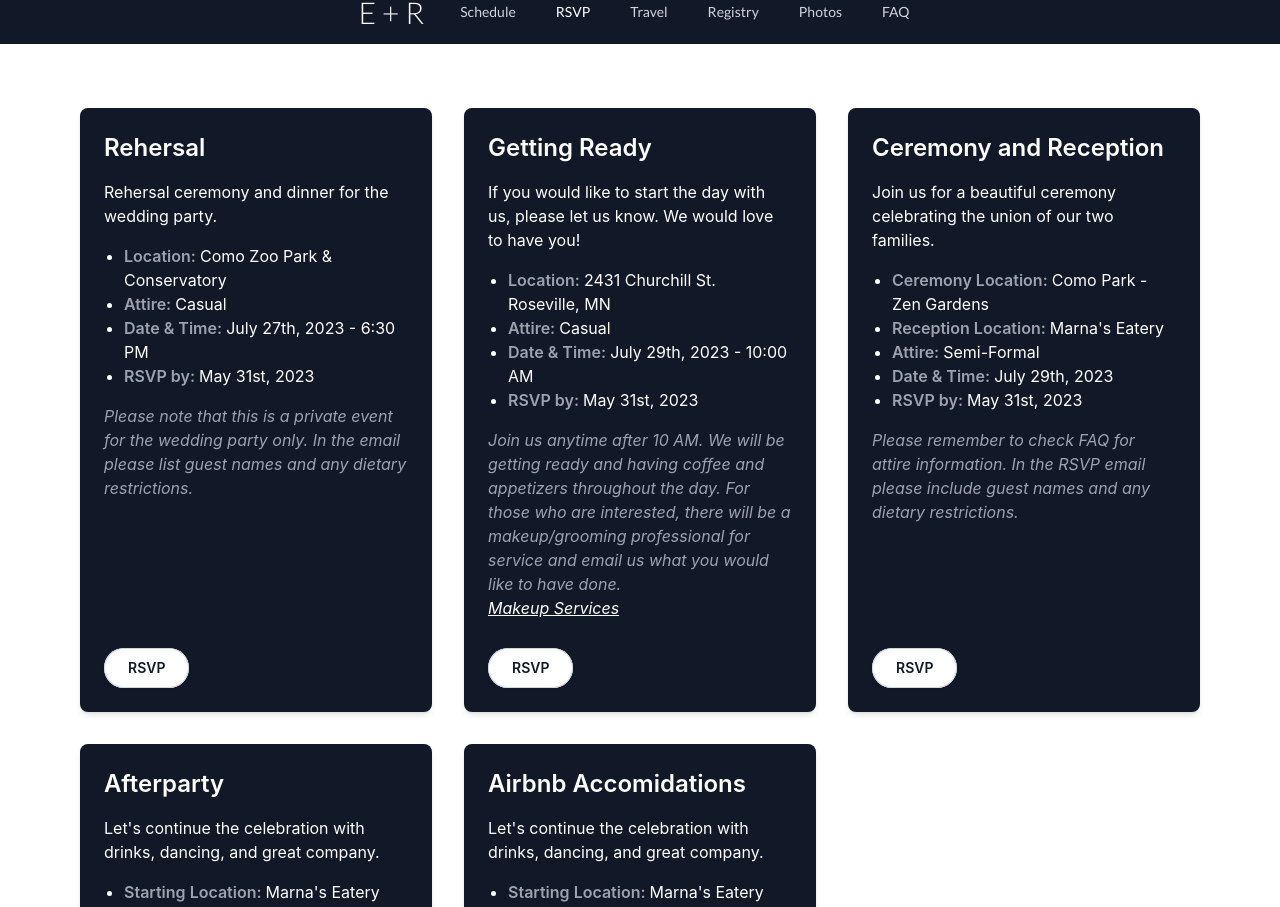
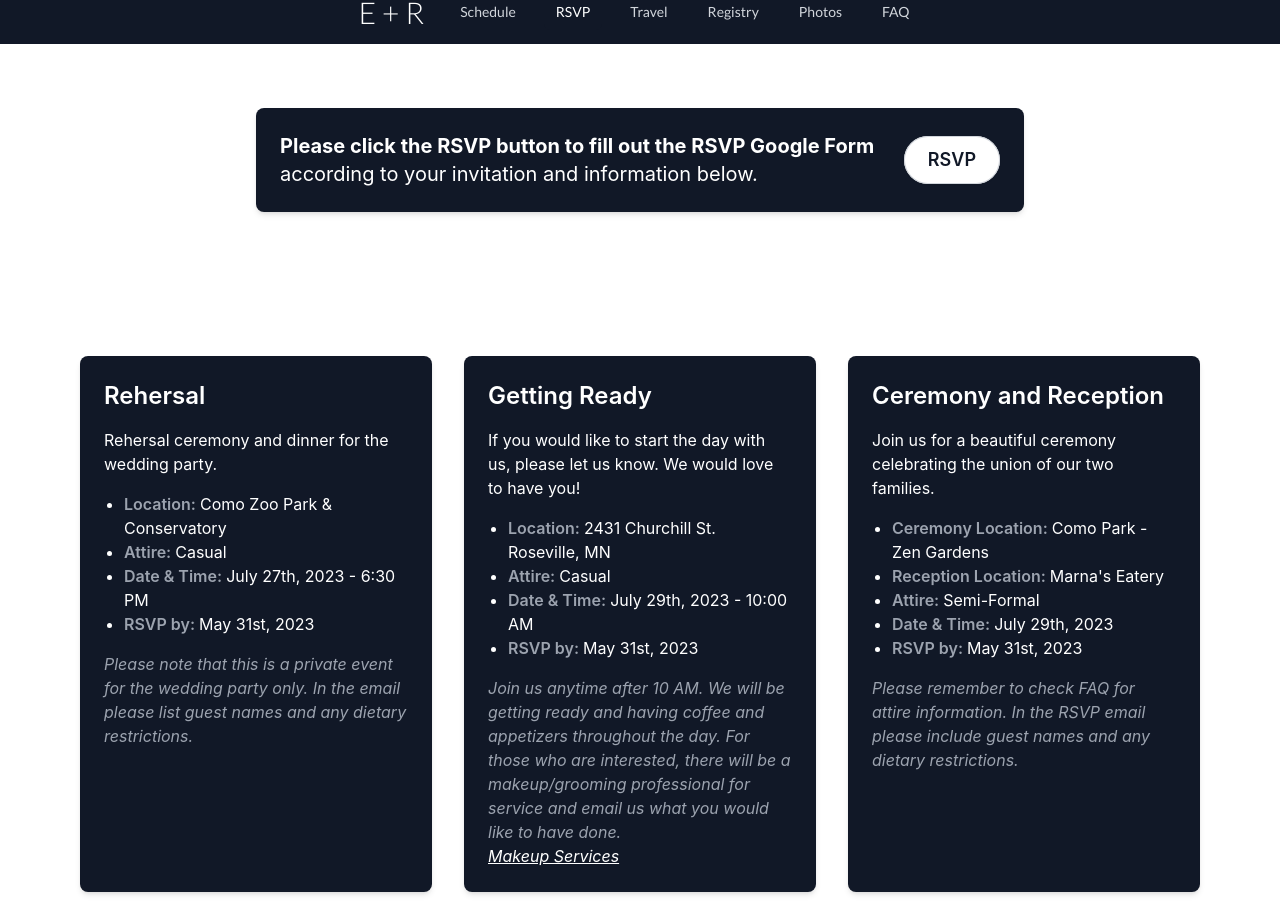
Before and after one commit to ethanj1221/wedding-website, a React (Create React App) app: page /rsvp in a window 1280 px wide. Shown: the part 20-927 px from the top of the page. Built offline with nearby package versions, Linux system fonts and the light colour scheme.

Commit message:
rsvp updated

```diff
--- a/src/pages/Rsvp.jsx
+++ b/src/pages/Rsvp.jsx
@@ -50,10 +50,7 @@ const Rsvp = () => {
         "Let's continue the celebration with drinks, dancing, and great company.",
       details: [
         { title: "Starting Location", description: "Marna's Eatery" },
-        {
-          title: "Airbnb Location",
-          description: "2209 Aldrich Ave S, Minneapolis, MN 55405",
-        },
+
         { title: "Attire", description: "Casual" },
         { title: "Date & Time", description: "July 29th, 2023 - 10:00 PM" },
         { title: "RSVP by", description: "May 31st, 2023" },
@@ -65,13 +62,12 @@ const Rsvp = () => {
       description:
         "Let's continue the celebration with drinks, dancing, and great company.",
       details: [
-        { title: "Starting Location", description: "Marna's Eatery" },
         {
           title: "Airbnb Location",
           description: "2209 Aldrich Ave S, Minneapolis, MN 55405",
         },
-        { title: "Attire", description: "Casual" },
-        { title: "Date & Time", description: "July 29th, 2023 - 10:00 PM" },
+        { title: "Check In", description: "July 29th, 2023 - 3:00 PM" },
+        { title: "Check Out", description: "July 30th, 2023 - 11:00 AM" },
         { title: "RSVP by", description: "May 31st, 2023" },
       ],
       note: "Please check schedule for timeline. We will be providing an Airbnb for those who would like to stay the night and get ready. For those who have RSVPed for the Airbnb, rooms are first come first serve. Checkin is at 3 PM and checkout is at 11 AM.",
@@ -81,6 +77,26 @@ const Rsvp = () => {
     <div>
       <Navbar />
       <div className="px-4 sm:px-5 lg:px-20 mx-auto  py-16 mt-10 sm:mt-16">
+        <div className="flex justify-center mb-20 sm:mb-36">
+          <div className="bg-gray-900 text-white rounded-lg shadow-md p-6 relative flex flex-col sm:flex-row justify-center items-center space-y-5 sm:space-y-0 max-w-screen-md ">
+            <p className="text-lg sm:text-xl">
+              <strong>
+                {" "}
+                Please click the RSVP button to fill out the RSVP Google Form
+              </strong>{" "}
+              according to your invitation and information below.
+            </p>
+            <a
+              target="_blank"
+              rel="noreferrer"
+              className="  rounded-full bg-white py-2.5 px-6 text-lg font-semibold text-gray-900 shadow-sm ring-1 ring-inset ring-gray-300 hover:bg-gray-50"
+              href="https://docs.google.com/forms/d/e/1FAIpQLSd2hh7PQ8aqqFlVFke30zFod7xwdYYsvJJwkc-y-z6IJvgDdQ/viewform?usp=sf_link"
+            >
+              RSVP
+            </a>
+          </div>
+        </div>
+
         <div className="grid grid-cols-1 md:grid-cols-2 lg:grid-cols-3 gap-8">
           {sections.map((section) => (
             <div className="bg-gray-900 text-white rounded-lg shadow-md p-6 relative flex flex-col justify-between ">
@@ -114,30 +130,6 @@ const Rsvp = () => {
                   Makeup Services
                 </a>
               )}
-              <a
-                target="_blank"
-                rel="noreferrer"
-                className="mt-7 w-min rounded-full bg-white py-2.5 px-6 text-sm font-semibold text-gray-900 shadow-sm ring-1 ring-inset ring-gray-300 hover:bg-gray-50"
-                href={`mailto:bernhagen.jung@gmail.com?subject=RSVP%20-%20${
-                  section.title
-                }&body=Guests:%0D%0A-%0D%0A${
-                  section.title === "Getting Ready"
-                    ? "Makeup/Grooming%20Services%20Required:%0D%0A-"
-                    : ""
-                }${
-                  section.title === "Getting Ready" ||
-                  section.title === "Ceremony and Reception" ||
-                  section.title === "Rehersal"
-                    ? "%0D%0A%0D%0ADietary%20Restrictions:%0D%0A-"
-                    : ""
-                }%0D%0A${
-                  section.title === "Afterparty"
-                    ? "Staying%20at%20Airbnb%20(Yes%20or%20No%20%2B%20Names):%0D%0A-"
-                    : ""
-                }%0D%0A`}
-              >
-                RSVP
-              </a>
             </div>
           ))}
         </div>
```
